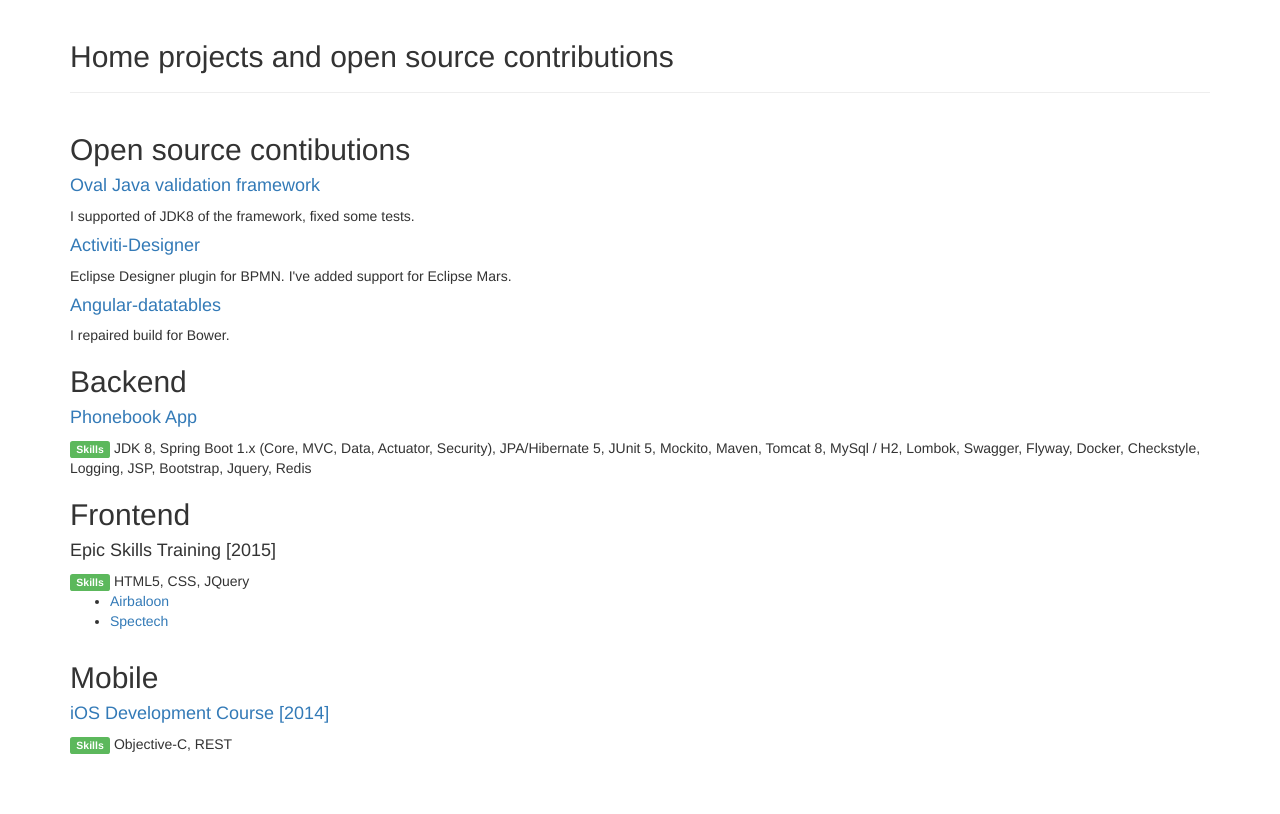
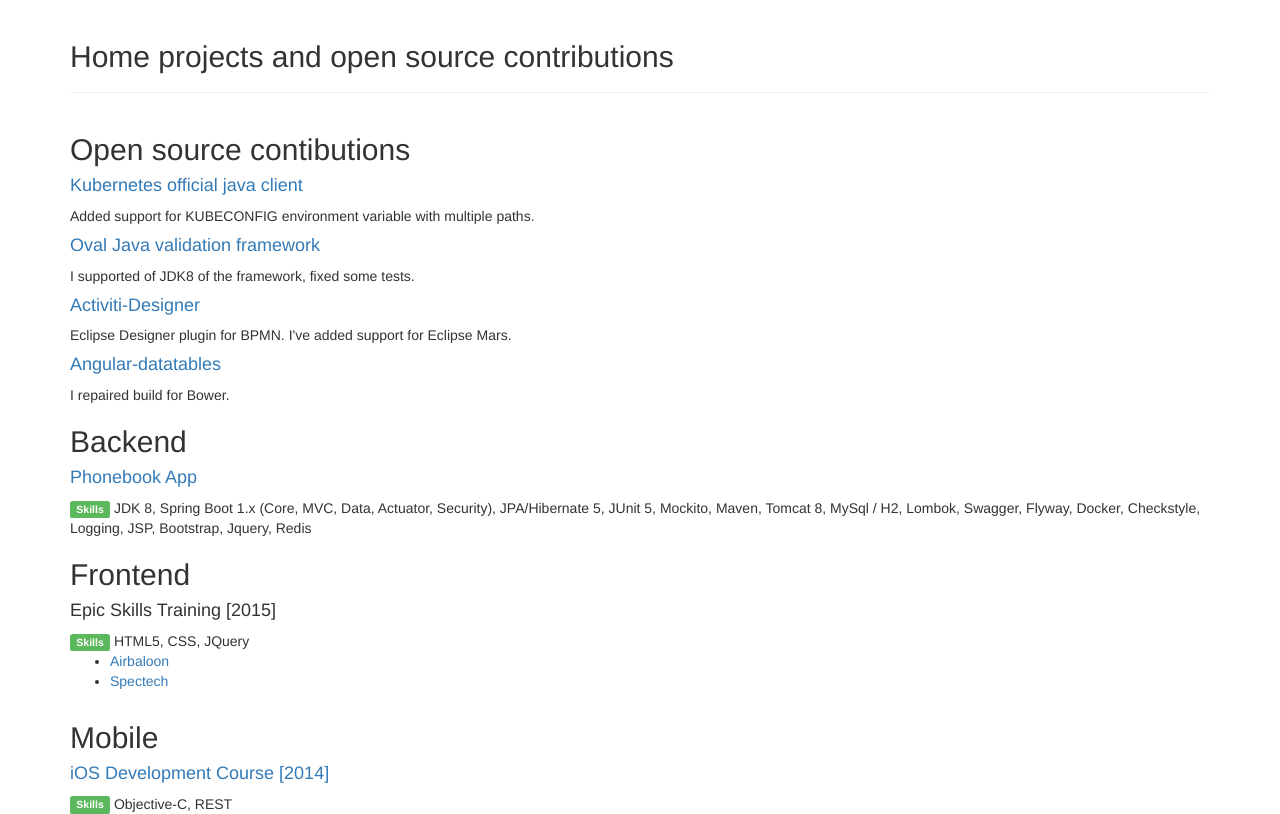
Before and after one commit to roldevg/roldevg.github.io, a plain HTML site: page index.html in a window 1280 px wide. Drawn offline with nearby package versions, Linux system fonts and the light colour scheme.

Commit message:
Update index.html

```diff
--- a/index.html
+++ b/index.html
@@ -22,6 +22,11 @@
 			<div class="col-md-12">
 				<h2>Open source contibutions</h2>
 				<h4>
+					<a href="https://github.com/kubernetes-client/java">Kubernetes official java client</a>
+				</h4>
+				Added support for KUBECONFIG environment variable with multiple paths.
+
+				<h4>
 					<a href="https://github.com/sebthom/oval">Oval Java validation framework</a>
 				</h4>
 				I supported of JDK8 of the framework, fixed some tests.
@@ -35,7 +40,6 @@
 					<a href="https://github.com/l-lin/angular-datatables">Angular-datatables</a>
 				</h4>
 				I repaired build for Bower.
-
 			</div>
 		</div>
 		<div class="row">
```
